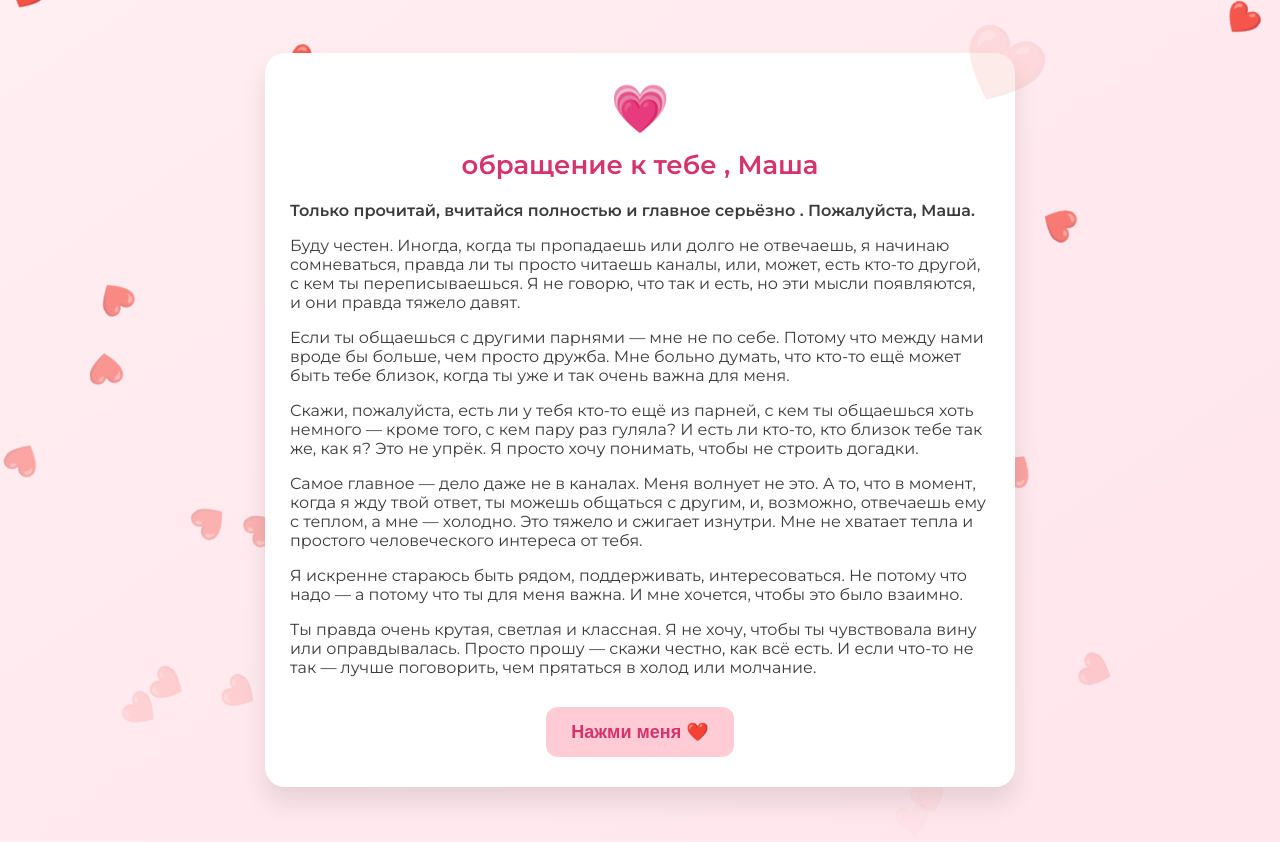
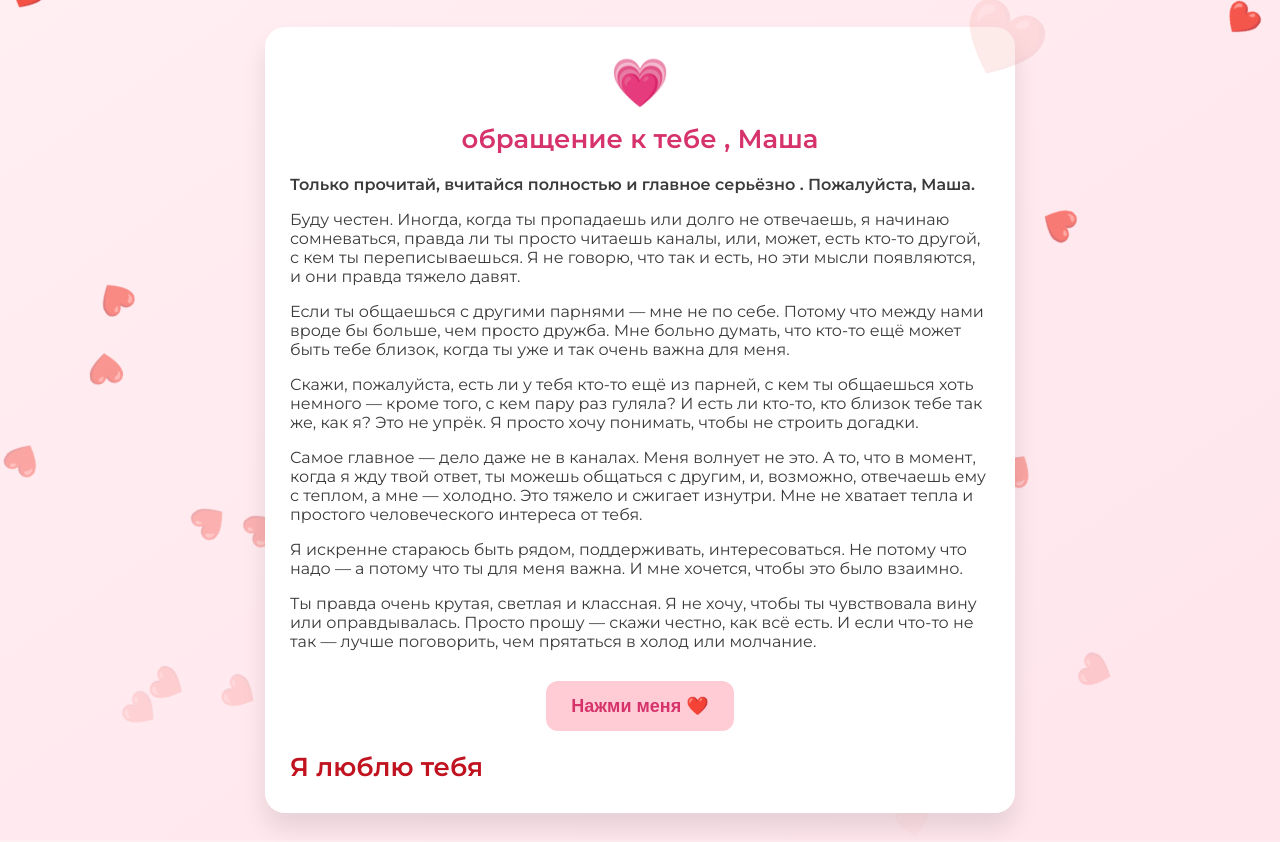
Before and after one commit to makshack-git/love, a plain HTML site: page index.html in a window 1280 px wide. Drawn offline with Linux system fonts and the light colour scheme.

Commit message:
Update index.html

```diff
--- a/index.html
+++ b/index.html
@@ -235,6 +235,7 @@
       </p>
 
       <button class="love-btn" onclick="showLove()">Нажми меня ❤️</button>
+      <div class="popup-text">Я люблю тебя</div>
     </div>
 
     <div class="popup" id="popup">
```
